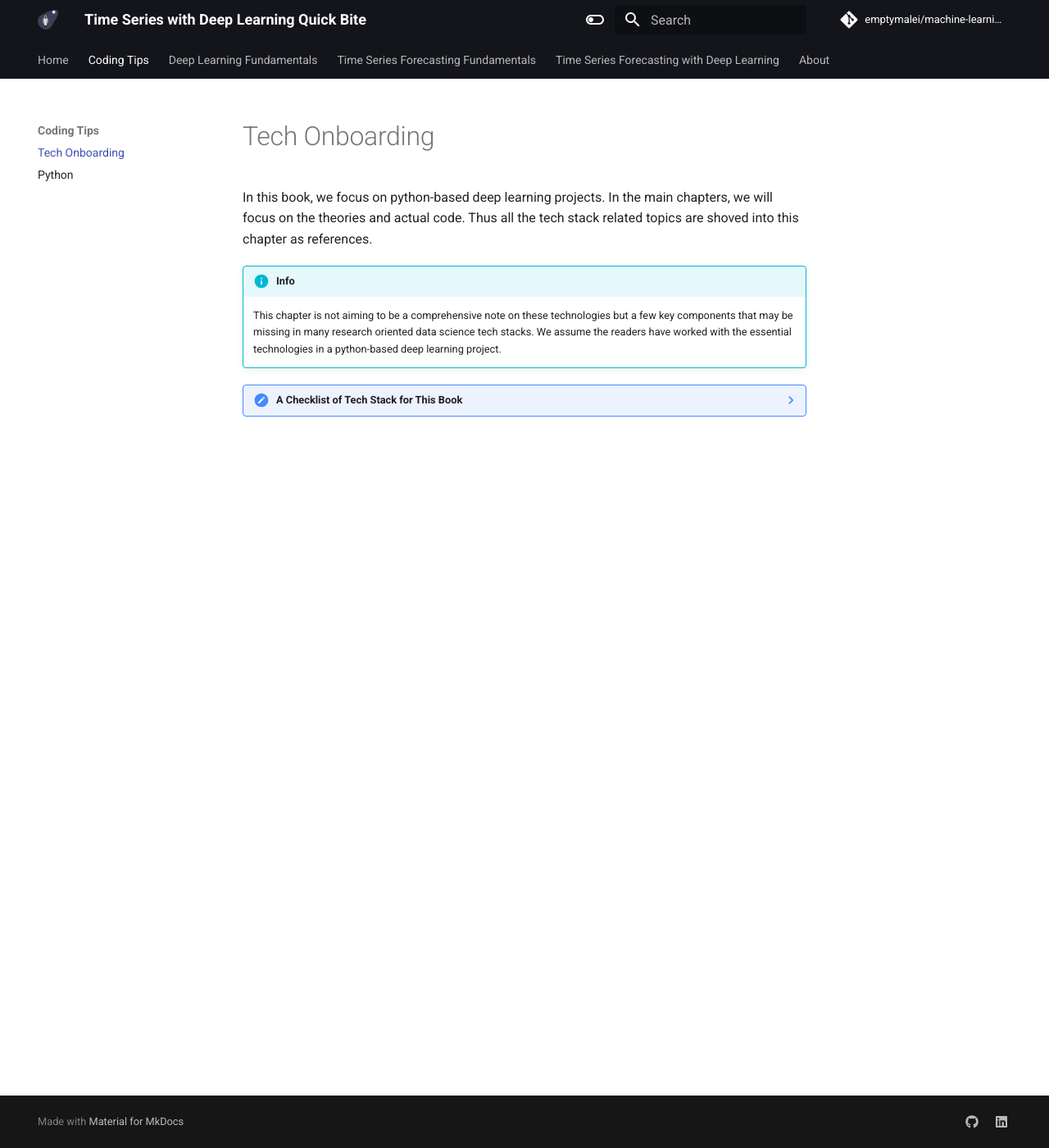
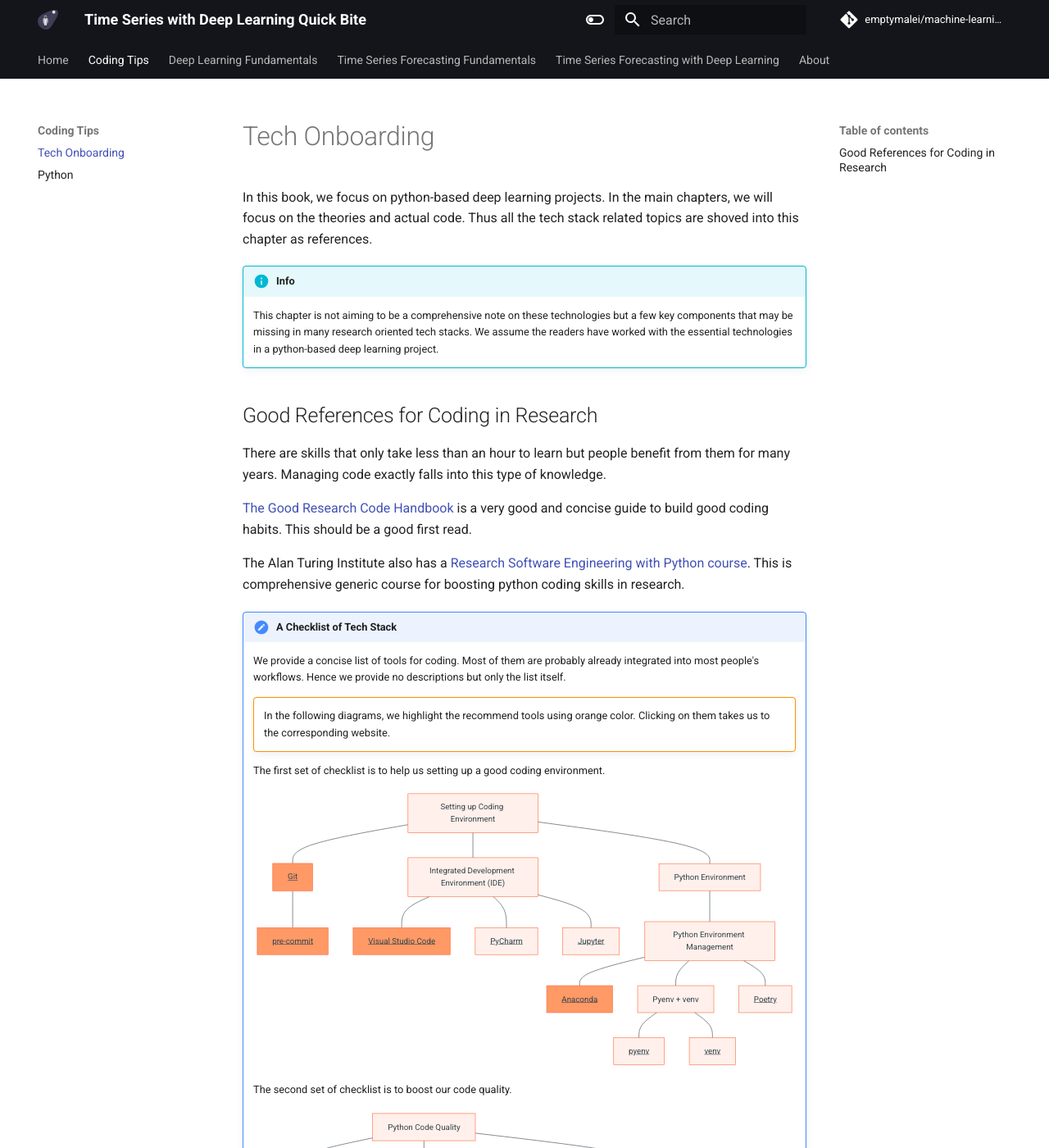
Before and after one commit to emptymalei/deep-learning, an MkDocs documentation site: the page built from dl/onboarding/index.md, in a window 1280 px wide and 1400 px high. Shown: the whole window at 82% size. Built offline with MkDocs 1.6.1 and Material for MkDocs 9.7.7, drawn with Linux system fonts in a browser that asks for light colours; comment, search, counter and statistics services are not loaded; some of the changed text lies outside the part shown.

Commit message:
update tech onboarding

````diff
--- a/dl/onboarding/index.md
+++ b/dl/onboarding/index.md
@@ -4,30 +4,129 @@ In this book, we focus on python-based deep learning projects. In the main chapt
 
 !!! info
 
-    This chapter is not aiming to be a comprehensive note on these technologies but a few key components that may be missing in many research oriented data science tech stacks. We assume the readers have worked with the essential technologies in a python-based deep learning project.
+    This chapter is not aiming to be a comprehensive note on these technologies but a few key components that may be missing in many research oriented tech stacks. We assume the readers have worked with the essential technologies in a python-based deep learning project.
 
 
-??? note "A Checklist of Tech Stack for This Book"
+## Good References for Coding in Research
 
-    - [Git](https://git-scm.com/)
-    - IDE
-        - [Visual Studio Code](https://code.visualstudio.com/)
-        - [PyCharm](https://www.jetbrains.com/pycharm/)
-        - [Jupyter](https://jupyter.org/)
-    - Python
-        - Environment Management
-            - [Conda](https://www.anaconda.com/)
-            - [Pyenv](https://github.com/pyenv/pyenv)
-            - [Poetry](https://python-poetry.org/)
-        - Test
-            - [Pytest](https://pytest.org/)
-        - Code quality
-            - tools
-                - Formatter: [black](https://github.com/psf/black), [isort](https://github.com/pycqa/isort)
-                - Linter: [pylint](https://pylint.pycqa.org/), [flake8](https://flake8.pycqa.org/en/latest/), [mypy](http://mypy-lang.org/), [pylama](https://github.com/klen/pylama)
-                - [pre-commit](https://pre-commit.com/)
-            - Docstring
-    - Machine Learning Related
-        - [Pandas](https://pandas.pydata.org/)
-        - [Pytorch](https://pytorch.org/)
-        - [Pytorch Lightning](https://www.pytorchlightning.ai/)
+There are skills that only take less than an hour to learn but people benefit from them for many years. Managing code exactly falls into this type of knowledge.
+
+[The Good Research Code Handbook](https://goodresearch.dev) is a very good and concise guide to build good coding habits. This should be a good first read.
+
+The Alan Turing Institute also has a [Research Software Engineering with Python course](https://alan-turing-institute.github.io/rse-course/html/index.html). This is comprehensive generic course for boosting python coding skills in research.
+
+
+!!! note "A Checklist of Tech Stack"
+
+    We provide a concise list of tools for coding. Most of them are probably already integrated into most people's workflows. Hence we provide no descriptions but only the list itself.
+
+    !!! warning ""
+        In the following diagrams, we highlight the recommend tools using orange color. Clicking on them takes us to the corresponding website.
+
+    The first set of checklist is to help us setting up a good coding environment.
+
+    ```mermaid
+    flowchart TD
+    classDef highlight fill:#f96;
+
+    env["Setting up Coding Environment"]
+    git["fa:fa-star Git"]:::highlight
+    precommit["pre-commit"]:::highlight
+    ide["Integrated Development Environment (IDE)"]
+    vscode["Visual Studio Code"]:::highlight
+    pycharm["PyCharm"]
+    jupyter["Jupyter"]
+    python["Python Environment"]
+    py_env["Python Environment Management"]
+    conda["Anaconda"]:::highlight
+    pyenv_venv["Pyenv + venv"]
+    poetry["Poetry"]
+    pyenv["pyenv"]
+    venv["venv"]
+
+    click git "https://git-scm.com/" "Git"
+    click precommit "https://pre-commit.com/" "pre-commit"
+    click vscode "https://code.visualstudio.com/" "Visual Studio Code"
+    click jupyter "https://jupyter.org/" "Jupyter Lab"
+    click pycharm "https://www.jetbrains.com/pycharm/" "PyCharm"
+    click conda "https://www.anaconda.com/" "Anaconda"
+    click pyenv "https://github.com/pyenv/pyenv" "pyenv"
+    click venv "https://docs.python.org/3/library/venv.html" "venv"
+    click poetry "https://python-poetry.org/" "poetry"
+
+    env --- git
+    git --- precommit
+
+    env --- ide
+    ide --- vscode
+    ide --- jupyter
+    ide --- pycharm
+
+    env --- python
+    python --- py_env
+    py_env --- conda
+    py_env --- pyenv_venv
+    py_env --- poetry
+
+    pyenv_venv --- pyenv
+    pyenv_venv --- venv
+    ```
+
+
+    The second set of checklist is to boost our code quality.
+
+    ```mermaid
+    flowchart TD
+    classDef highlight fill:#f96;
+
+    python["Python Code Quality"]
+    test["Test Your Code"]
+    pytest["pytest"]:::highlight
+    black["black"]:::highlight
+    isort["isort"]:::highlight
+    pylint["pylint"]
+    flake8["flake8"]
+    pylama["pylama"]
+    mypy["mypy"]:::highlight
+
+    click pytest "https://pytest.org/" "pytest"
+    click black "https://github.com/psf/black" "black"
+    click isort "https://github.com/pycqa/isort"
+    click mypy "http://mypy-lang.org/"
+    click pylint "https://pylint.pycqa.org/"
+    click flake8 "https://flake8.pycqa.org/en/latest/"
+    click pylama "https://github.com/klen/pylama"
+
+    python --- test
+    test --- pytest
+
+    python --- formatter
+    formatter --- black
+    formatter --- isort
+
+    python --- linter
+    linter --- mypy
+    linter --- pylint
+    linter --- flake8
+    linter ---pylama
+    ```
+
+    Finally, we also mention the primary python packages used here.
+
+    ```mermaid
+    flowchart TD
+    classDef highlight fill:#f96;
+
+    dataml["Data and Machine Learning"]
+    pandas["Pandas"]:::highlight
+    pytorch["PyTorch"]:::highlight
+    lightning["PyTorch Lightning"]:::highlight
+
+    click pandas "https://pandas.pydata.org/"
+    click pytorch "https://pytorch.org/"
+    click lightning "https://www.pytorchlightning.ai/"
+
+    dataml --- pandas
+    dataml --- pytorch
+    dataml --- lightning
+    ```
````
Also changed, not shown: dl/onboarding/python.md (+9 -8 lines).
